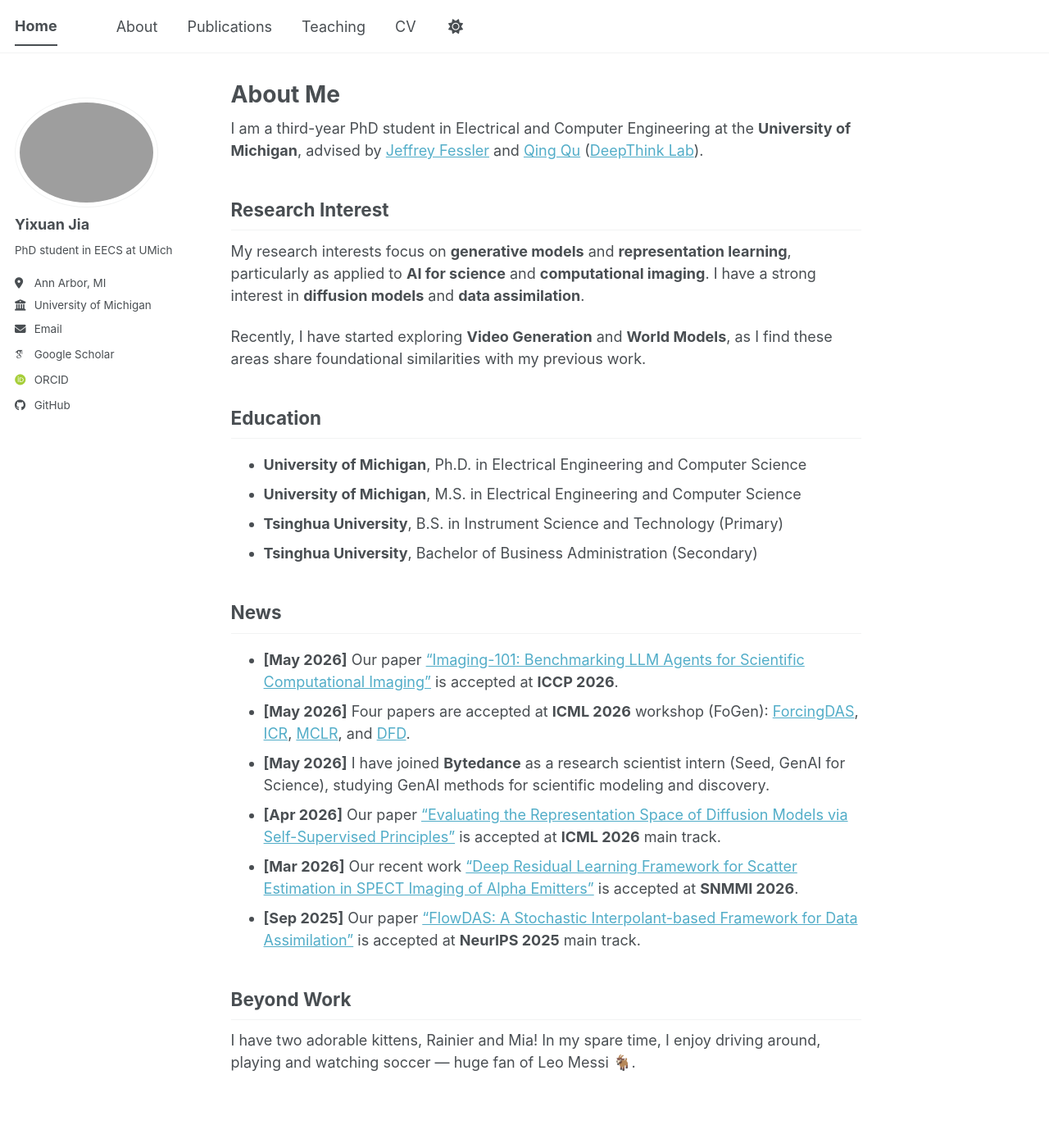
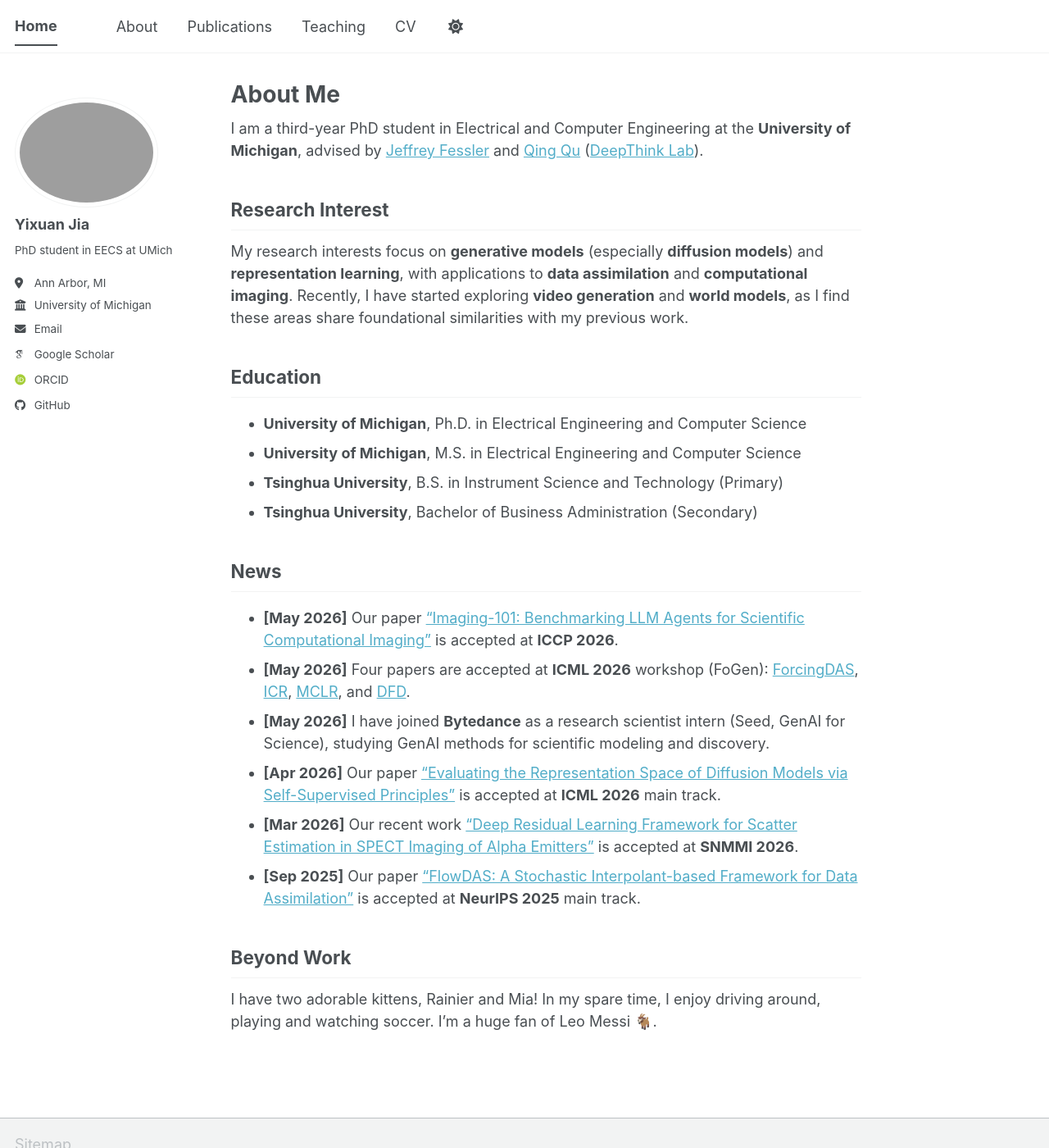
Before and after one commit to umjiayx/umjiayx.github.io, a Jekyll site: the page built from _pages/about.md, in a window 1280 px wide and 1400 px high. Shown: the whole window at 82% size. Built offline with Jekyll 4.4.1, drawn with Linux system fonts in a browser that asks for light colours; some web fonts are replaced; a script bundle is joined from its source files by our own code; library files that are not in the unit come from our copies.

Commit message:
CV, about

```diff
--- a/_pages/about.md
+++ b/_pages/about.md
@@ -11,9 +11,7 @@ I am a third-year PhD student in Electrical and Computer Engineering at the **Un
 
 ## Research Interest
 
-My research interests focus on **generative models** and **representation learning**, particularly as applied to **AI for science** and **computational imaging**. I have a strong interest in **diffusion models** and **data assimilation**.
-
-Recently, I have started exploring **Video Generation** and **World Models**, as I find these areas share foundational similarities with my previous work.
+My research interests focus on **generative models** (especially **diffusion models**) and **representation learning**, with applications to **data assimilation** and **computational imaging**. Recently, I have started exploring **video generation** and **world models**, as I find these areas share foundational similarities with my previous work.
 
 ## Education
 
@@ -33,4 +31,4 @@ Recently, I have started exploring **Video Generation** and **World Models**, as
 
 ## Beyond Work
 
-I have two adorable kittens, Rainier and Mia! In my spare time, I enjoy driving around, playing and watching soccer — huge fan of Leo Messi 🐐.
+I have two adorable kittens, Rainier and Mia! In my spare time, I enjoy driving around, playing and watching soccer. I'm a huge fan of Leo Messi 🐐.
```
Also changed, not shown: 1 other file.
